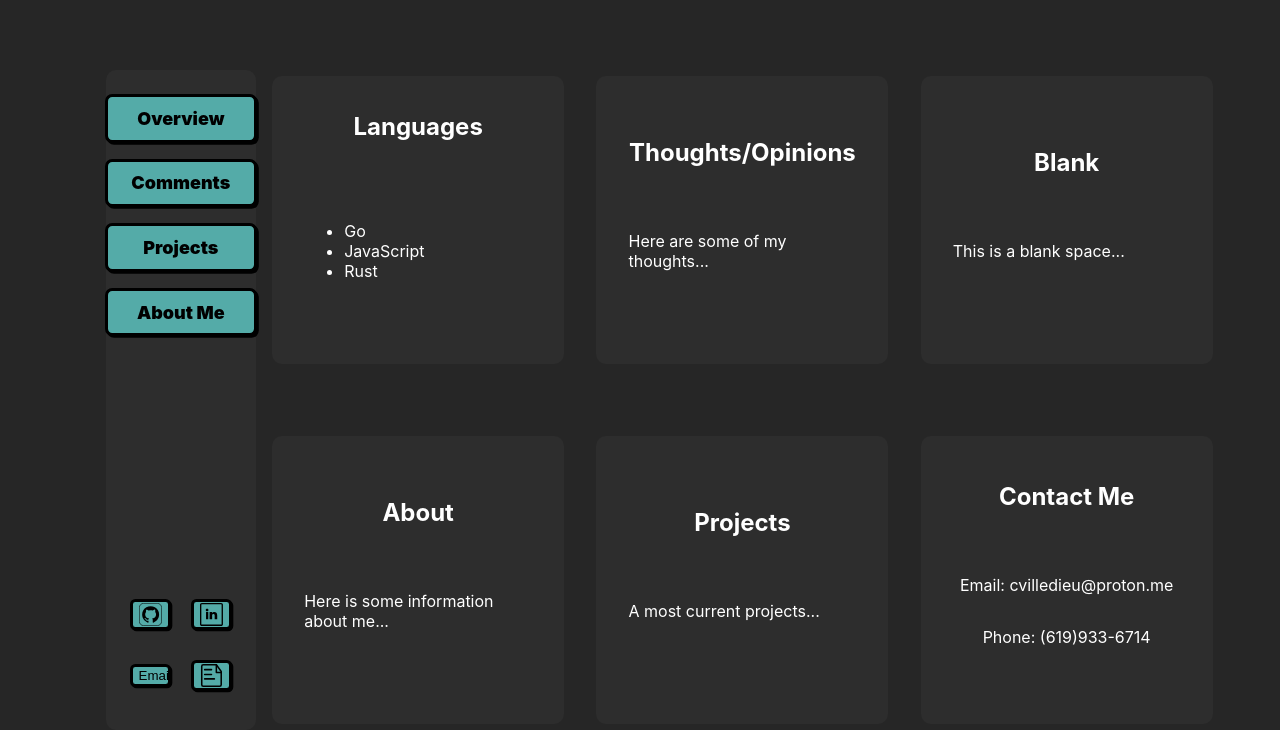
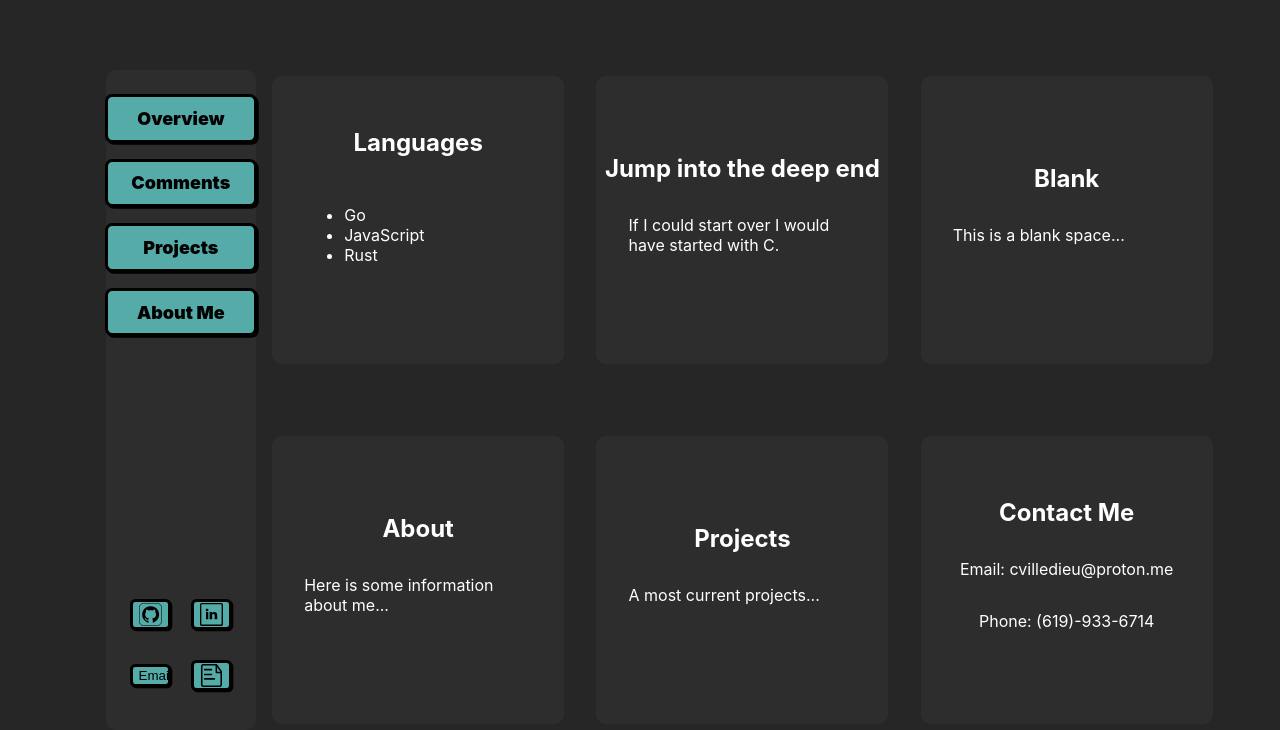
Before and after one commit to CVilledieu/Portfolio, a React app in the folder frontend/: page / in a window 1280 px wide. Shown: the top 730 px of the page. Built offline with nearby package versions, Linux system fonts and the light colour scheme; the HTML template or start-up script is replaced by a standard one.

Commit message:
Updated overview page to load a new comment with each reload

```diff
--- a/frontend/src/App.css
+++ b/frontend/src/App.css
@@ -89,7 +89,7 @@ body {
   align-items: center;
 
 
-  border-radius: 10px;
+
 }
 
 
--- a/frontend/src/App.jsx
+++ b/frontend/src/App.jsx
@@ -1,15 +1,33 @@
 import './App.css';
-import React, {setState, useState, useContext, createContext} from 'react';
+import React, {setState, useState, useContext, createContext, useEffect} from 'react';
 import DefaultPage from './views/overview/default.jsx';
 import CommentsPage from './views/comments/comments.jsx';
 import { GithubSVG, LinkedInSVG, ResumeSVG } from './views/util/svgs.jsx';
 
+
+/*
+TODO:
+- Add a Projects page
+- Add a About Me page
+- Fill in the last blank blocks on the Overview page
+- Theme switch button
+- Save state in local storage
+
+*/
+
+// Context for managing the display of the main content
 const DisplayCtx = createContext({
   content:<DefaultPage />,
   setContent: () => {}
 });
 
 const App = () => {
+  useEffect(() => {
+    const storedPage = localStorage.getItem('page');
+    if (storedPage) {
+      setContent(storedPage);
+    }
+  }, []);
   const [content, setContent] = useState(<DefaultPage />);
   const value = {content, setContent};
   return (
--- a/frontend/src/views/comments/comments.css
+++ b/frontend/src/views/comments/comments.css
@@ -0,0 +1,4 @@
+#comments-page {
+    display: flex;
+    flex-direction: row;
+}
--- a/frontend/src/views/comments/comments.jsx
+++ b/frontend/src/views/comments/comments.jsx
@@ -3,10 +3,18 @@ import {Comments} from './data.js';
 import React, {useState} from 'react';
 
 export default function CommentsPage() {
+    const cList = Comments.map(com => {
+        return(
+          <div className='comment-stack-title' key={com.id}>
+            {com.Title}
+        </div>
+        )
+
+    });
     return (
-        <div id="comments-div">
+        <div id="comments-page">
             <div id="comment-stack">
-                <p>Comment title</p>
+                {cList}
             </div>
             <div id="corkboard">
                 <p>corkboard content</p>
@@ -16,14 +24,8 @@ export default function CommentsPage() {
 }
 
 
-function temp() {
+function CreateList() {
 
-    const [index, setIndex] = useState(0);
-    const cList = Comments.map(com => {
-        <DisplayComment>
-            {com.Title}
-        </DisplayComment>
-    });
     return (
         <div id="comments-div">
             <div id="comment-stack">
--- a/frontend/src/views/comments/data.js
+++ b/frontend/src/views/comments/data.js
@@ -1,16 +1,17 @@
 export const Comments = [{
     id: 0,
-    Title: "AI is just autocorrect",
-    Content: "AI is just autocorrect",
-    Date: "1-1-2025",
-    Tags: ["AI", "Technology"]
+    Title: "AI needs a lot more time",
+    Summary: "The truth is both the doomers and praisers need to spend some time with it.",
+    Content: "There are a lot of strong opinions on both sides. The truth is both the doomers and praisers need to spend some time with it. My experience has taught me that it is a powerful tool for productivity, but can also shoot you in the foot if you are not careful.",
 }, {
     id: 1,
-    Title: "Being self-taught isn't as easy as it sounds",
+    Title: "Being self-taught",
+    Summary: "Being self-taught is filled with obstacles and pitfalls. Most people should go the school route.",
     Content: `Being self-taught is filled with obstacles and pitfalls. The most difficult is that we don't know what we don't know. Someone attempting to navigate the path on their own has to frame of reference to know what they are missing. It becomes very easy to get lost in the weeds and lose sight of the goal. It is not necessarily a bad thing, but it doees make the journey more difficult and longer.`,
 }, {
     id: 2,
     Title: "Jump into the deep end",
+    Summary: "If I could start over I would have started with C.",
     Content: `The deep end can be a scary place, but it is easier to learn to swim without the safety of the shallow end. Javascript is a great lanuage and will be most developers first and only language, but create pitfalls when you attempt to learn less abstracted languages.`,
 
 }];
--- a/frontend/src/views/overview/default.css
+++ b/frontend/src/views/overview/default.css
@@ -29,7 +29,7 @@
     display: flex;
     flex-direction: column;
     justify-content: center;
-    gap: 2rem;
+
     height: 100%;
     width: 100%;
     background-color: rgba(255, 255, 255, 0.03);
@@ -42,10 +42,7 @@
     font-weight: 700;
 }
 
-.overview-description {
-    font-size: 1rem;
-    font-weight: 400;
-}
+
 
 #contact-info-overview {
     display: flex;
@@ -57,4 +54,13 @@
 
 .overview-description {
     padding: 2rem;
+    font-size: 1rem;
+    font-weight: 400;
 }
+
+
+
+
+#overview-comments-sample {
+    font-size: 1.2rem;
+}
--- a/frontend/src/views/overview/default.jsx
+++ b/frontend/src/views/overview/default.jsx
@@ -1,12 +1,13 @@
 import './default.css';
+import {Comments} from '../comments/data.js';
 
 
-export default function DefaltPage() {
+export default function DefaultPage() {
     return (
         <div id="overview-div">
           <div className="row" id="top-row">
             <Languages />
-            <Comments />
+            <CommentsBlock />
             {blank()}
           </div>
           <div className="row" id="bottom-row">
@@ -19,16 +20,14 @@ export default function DefaltPage() {
 }
 
 class overviewInfo {
-    static id = 0;
     constructor(name, overview) {
-        this.id = overviewInfo.id++;
         this.Name = name;
         this.Overview = overview;
     }
 
     block() {
         return (
-            <div id={"block-" + this.id} className="block overview">
+            <div className="block overview">
                 <div className="inner-block">
                     <div className='overview-name'>{this.Name}</div>
                     <div className='overview-description'>{this.Overview}</div>
@@ -43,7 +42,7 @@ const Contact = () => {
         "Contact Me",
         <div id="contact-info-overview">
             <div>Email: cvilledieu@proton.me</div>
-            <div>Phone: (619)933-6714 </div>
+            <div>Phone: (619)-933-6714 </div>
         </div>
     );
     return contact.block();
@@ -61,10 +60,16 @@ const Languages = () => {
     return lang.block();
 }
 
-const Comments = () => {
+const CommentsBlock = () => {
+    const i = Math.floor(Math.random() * Comments.length);
+    const comment = Comments[i];
+
     const thoughts = new overviewInfo (
-        "Thoughts/Opinions",
-        "Here are some of my thoughts..."
+        `${comment.Title}`,
+        <div id="overview-comments-summary">
+            {comment.Summary}
+        </div>
+
     );
     return thoughts.block();
 }
```
